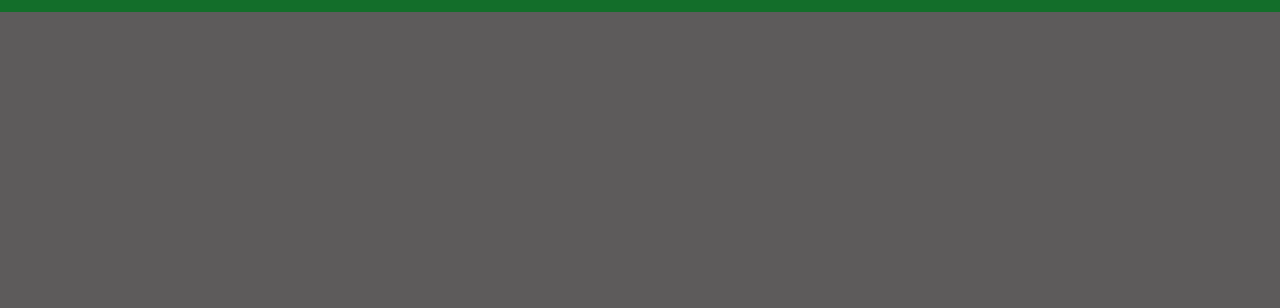
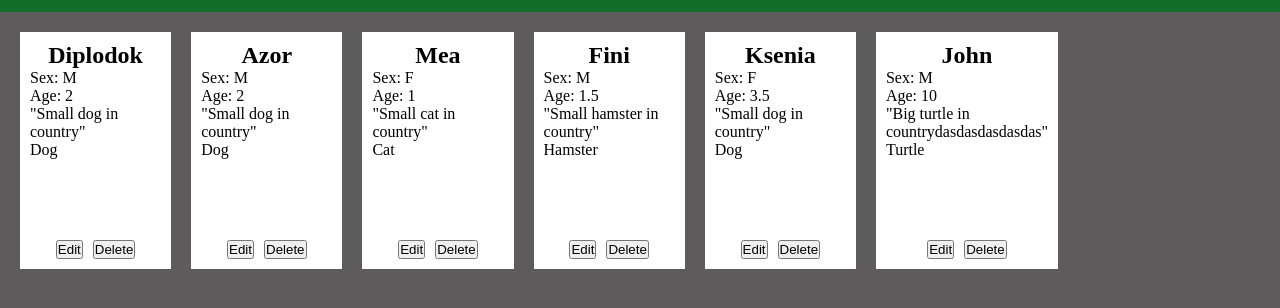
Before and after one commit to lukaszbajor/Animal_Shelter_Project-JS-, a plain HTML site: page index.html in a window 1280 px wide. Shown: the part 68-376 px from the top of the page. Drawn offline with Linux system fonts and the light colour scheme.

Commit message:
show elements of array and flexbox

```diff
--- a/index.html
+++ b/index.html
@@ -18,6 +18,21 @@
           </ul>
         </nav>
       </header>
+      <div class="items">
+        <!-- <div class="item">
+          <div>
+            <h2 class="name">Diplodok</h2>
+            <p class="sex">M</p>
+            <p class="age">2</p>
+            <p class="describe">Small dog and happy</p>
+            <p class="type">Dog</p>
+          </div>
+          <div class="buttons">
+            <button class="edit">Edit</button>
+            <button class="delete">Delete</button>
+          </div>
+        </div> -->
+      </div>
     </div>
     <script src="main.js"></script>
   </body>
--- a/main.js
+++ b/main.js
@@ -1,4 +1,11 @@
 const animals = [
+  {
+    type: "Dog",
+    name: "Diplodok",
+    age: 2,
+    sex: "M",
+    describe: "Small dog in country",
+  },
   {
     type: "Dog",
     name: "Azor",
@@ -32,9 +39,29 @@ const animals = [
     name: "John",
     age: 10,
     sex: "M",
-    describe: "Big turtle in country",
+    describe: "Big turtle in countrydasdasdasdasdas",
   },
 ];
-// animals.forEach((el) => {
-//   console.log(el.sex);
-// });
+
+const box = document.querySelector(".items");
+
+const addAnimal = () => {
+  animals.forEach((el) => {
+    const div = document.createElement("div");
+    div.classList.add("item");
+    div.innerHTML = `
+          <h2 class="name">${el.name}</h2>
+          <p class="sex">Sex: ${el.sex}</p>
+          <p class="age">Age: ${el.age}</p>
+          <p class="describe">"${el.describe}"</p>
+          <p class="type">${el.type}</p>
+          <div class="buttons">
+            <button class="edit">Edit</button>
+            <button class="delete">Delete</button>
+          </div>
+      `;
+    box.appendChild(div);
+  });
+};
+
+addAnimal();
--- a/style.css
+++ b/style.css
@@ -29,3 +29,31 @@ li {
   background-color: #ddd;
   cursor: pointer;
 }
+.items {
+  display: flex;
+  flex-wrap: wrap;
+  margin: 10px;
+}
+.item {
+  flex-basis: 12%;
+  display: flex;
+  flex-direction: column;
+  justify-content: space-between;
+  margin: 10px;
+  padding: 10px;
+  background-color: #fff;
+  text-align: left;
+}
+.item h2 {
+  text-align: center;
+}
+
+.buttons {
+  min-height: 100px;
+  display: flex;
+  justify-content: center;
+  align-items: flex-end;
+}
+.buttons button {
+  margin: 0 5px;
+}
```
